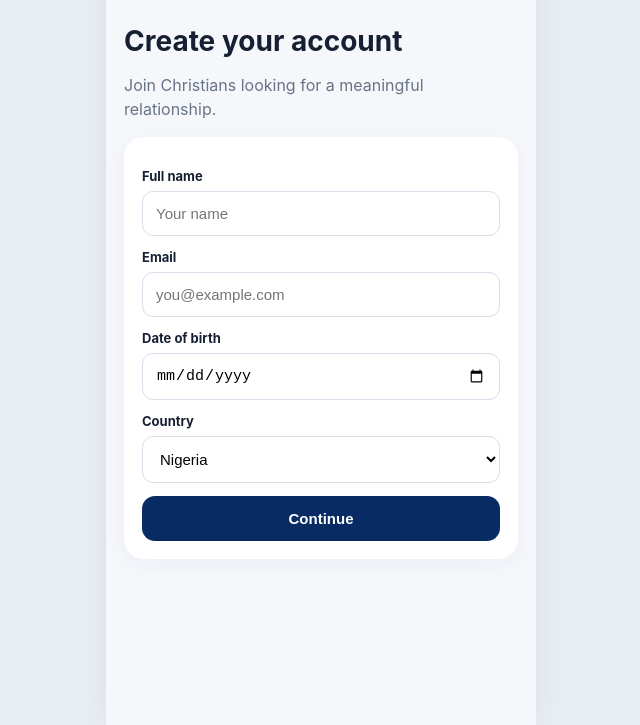
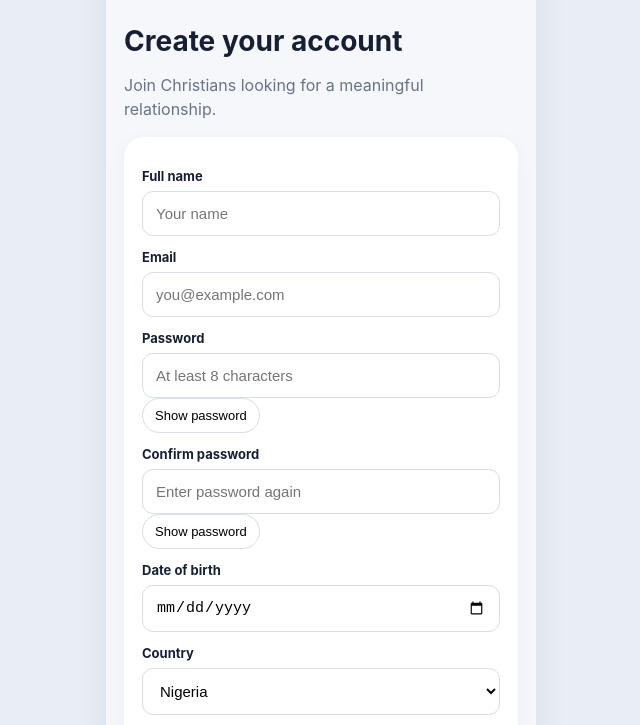
Before and after one commit to soulfreemaduka-oss/Covenant-christian-dating, a plain HTML site: page index.html in a window 1280 px wide. Both pictures are taken after a click on the button "Get Started". Shown: the part 75-800 px from the top of the page, without its empty margins (319-959 px from the left). Drawn offline with Linux system fonts and the light colour scheme.

Commit message:
Add signup form with validation and password toggle

```diff
--- a/index.html
+++ b/index.html
@@ -43,7 +43,71 @@ h1{font-size:28px;line-height:1.15;margin:8px 0 10px}.sub{color:var(--muted);lin
 <p style="text-align:center;color:var(--muted);font-size:13px">Safe • Verified • Christ-centered</p>
 </section>
 
+
 <section id="signup" class="screen">
+  <h1>Create your account</h1>
+  <p class="sub">Join Christians looking for a meaningful relationship.</p>
+
+  <div class="card">
+    <div class="field">
+      <label for="name">Full name</label>
+      <input id="name" type="text" placeholder="Your name"
+             autocomplete="name" required>
+    </div>
+
+    <div class="field">
+      <label for="email">Email</label>
+      <input id="email" type="email" placeholder="you@example.com"
+             autocomplete="email" required>
+    </div>
+
+    <div class="field">
+      <label for="password">Password</label>
+      <input id="password" type="password"
+             placeholder="At least 8 characters"
+             autocomplete="new-password" required>
+      <button type="button" class="chip"
+              onclick="togglePassword('password',this)">
+        Show password
+      </button>
+    </div>
+
+    <div class="field">
+      <label for="confirmPassword">Confirm password</label>
+      <input id="confirmPassword" type="password"
+             placeholder="Enter password again"
+             autocomplete="new-password" required>
+      <button type="button" class="chip"
+              onclick="togglePassword('confirmPassword',this)">
+        Show password
+      </button>
+    </div>
+
+    <div class="field">
+      <label for="dob">Date of birth</label>
+      <input id="dob" type="date" required>
+    </div>
+
+    <div class="field">
+      <label for="country">Country</label>
+      <select id="country" required>
+        <option value="Nigeria">Nigeria</option>
+        <option value="Ghana">Ghana</option>
+        <option value="Kenya">Kenya</option>
+        <option value="United Kingdom">United Kingdom</option>
+        <option value="United States">United States</option>
+      </select>
+    </div>
+
+    <button class="btn primary" onclick="continueSignup()">
+      Continue
+    </button>
+    <p class="sub" style="font-size:12px">
+      You must be at least 18 years old to join Covenant.
+    </p>
+  </div>
+</section>
+
 <h1>Create your account</h1><p class="sub">Join Christians looking for a meaningful relationship.</p>
 <div class="card">
 <div class="field"><label>Full name</label><input id="name" placeholder="Your name"></div>
@@ -128,6 +192,57 @@ function show(id){
  if(id==='profile'&&document.getElementById('name').value) document.getElementById('profileName').textContent=document.getElementById('name').value;
  window.scrollTo(0,0);
 }
+function togglePassword(id, button) {
+  const input = document.getElementById(id);
+  const showing = input.type === 'password';
+
+  input.type = showing ? 'text' : 'password';
+  button.textContent = showing ? 'Hide password' : 'Show password';
+}
+
+function continueSignup() {
+  const name = document.getElementById('name').value.trim();
+  const email = document.getElementById('email').value.trim();
+  const password = document.getElementById('password').value;
+  const confirmPassword =
+    document.getElementById('confirmPassword').value;
+  const dob = document.getElementById('dob').value;
+
+  if (!name || !email || !password || !confirmPassword || !dob) {
+    alert('Please complete all registration fields.');
+    return;
+  }
+
+  if (password.length < 8) {
+    alert('Your password must contain at least 8 characters.');
+    return;
+  }
+
+  if (password !== confirmPassword) {
+    alert('Your passwords do not match.');
+    return;
+  }
+
+  const birthDate = new Date(dob + 'T00:00:00');
+  const today = new Date();
+  let age = today.getFullYear() - birthDate.getFullYear();
+
+  const birthdayNotReached =
+    today.getMonth() < birthDate.getMonth() ||
+    (today.getMonth() === birthDate.getMonth() &&
+     today.getDate() < birthDate.getDate());
+
+  if (birthdayNotReached) age--;
+
+  if (isNaN(birthDate.getTime()) || age < 18 ||
+      birthDate > today) {
+    alert('You must be at least 18 years old to join Covenant.');
+    return;
+  }
+
+  show('faith');
+ }
+
 function match(){show('match')}
 function nextProfile(){alert('More compatible profiles will appear here in the full app.')}
 document.querySelectorAll('.chip').forEach(c=>c.addEventListener('click',()=>c.classList.toggle('on')));
```
